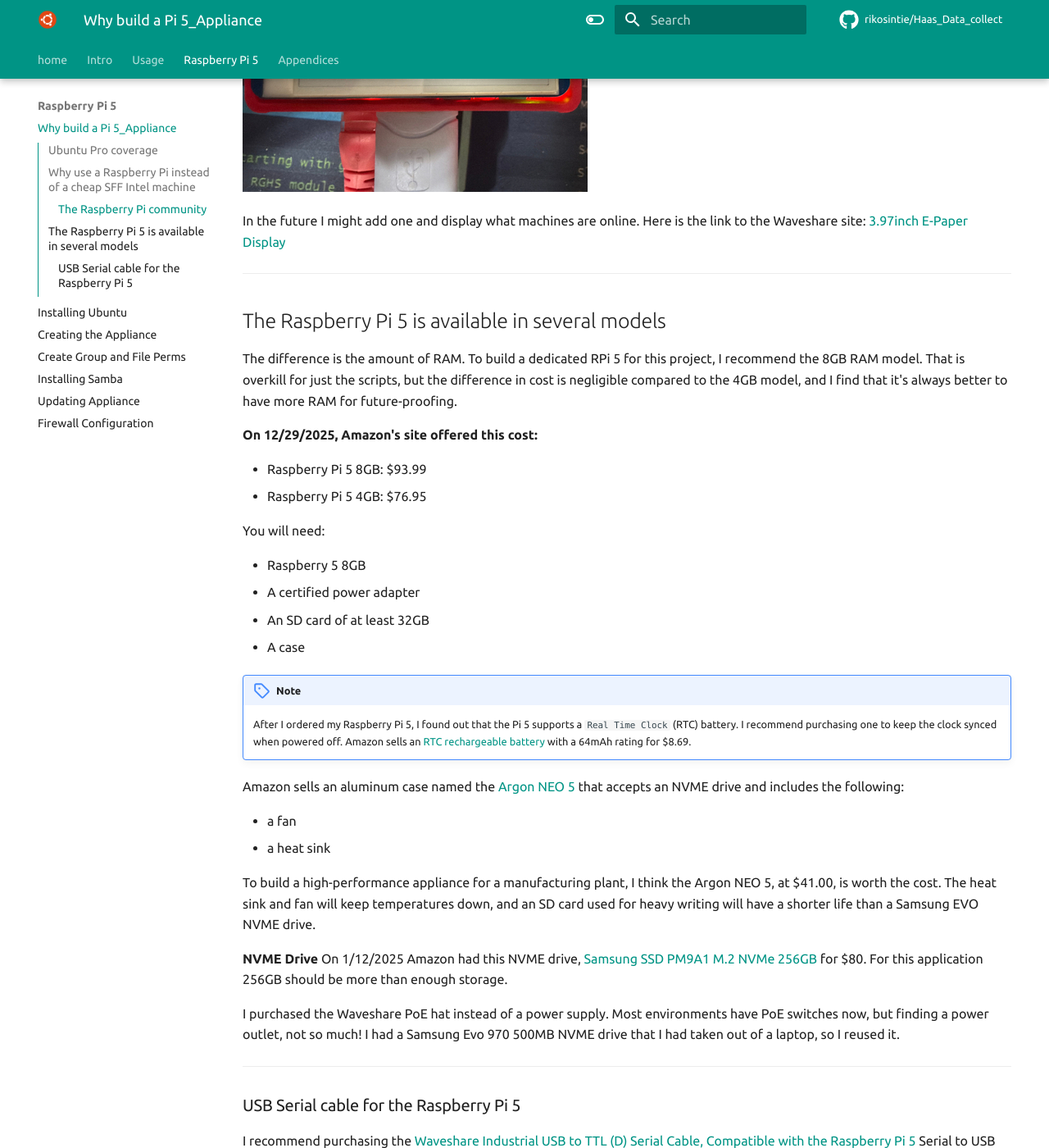
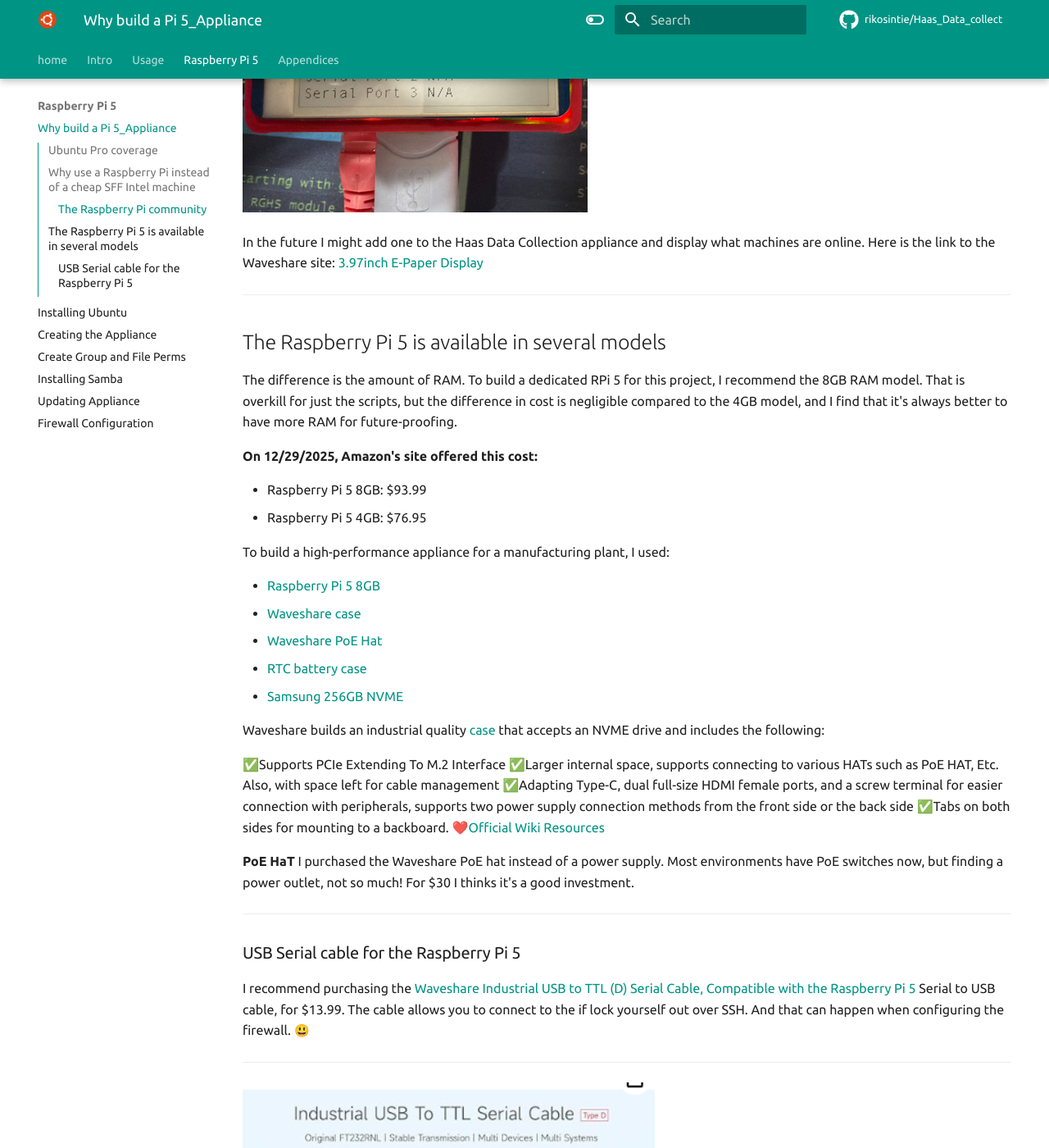
Before and after one commit to rikosintie/Haas_Data_collect, an MkDocs documentation site: the page built from docs/build_pi_5_appliance/why_pi_5_appliance.md, in a window 1280 px wide and 1400 px high, scrolled down 3202 px. Shown: the whole window at 82% size. Built offline with MkDocs 1.6.1 and Material for MkDocs 9.7.7, drawn with Linux system fonts in a browser that asks for light colours; emoji names are drawn with the system emoji font; some web fonts are replaced; comment, search, counter and statistics services are not loaded; some of the changed text lies outside the part shown.

Commit message:
Git Title: formatting for clarity

```diff
--- a/docs/build_pi_5_appliance/why_pi_5_appliance.md
+++ b/docs/build_pi_5_appliance/why_pi_5_appliance.md
@@ -41,7 +41,7 @@
 
 ## Why use a Raspberry Pi instead of a cheap SFF Intel machine
 
-Raspberry Pis have become popular for industrial applications. They are inexpensive, reliable and have a massive community of blogs, YouTube videos, and magazine articles supporting them.
+Raspberry Pis have become popular for industrial applications. They are inexpensive, reliable, and have a massive community of blogs, YouTube videos, and magazine articles supporting them. Here is a link to [Raspberry Pi for Industry](https://www.raspberrypi.com/for-industry/) on the official Raspberry Pi site.
 
 If you have never seen Raspberry Pi 5s in the industrial and manufacturing spaces, here are couple of example companies:
 
@@ -67,18 +67,18 @@
 Finally, Waveshare makes great [e-paper displays](https://www.waveshare.com/product/displays/e-paper/3.97inch-e-paper-hat-plus.htm) for the Pi. I built a serial console server using a Pi Zero W and a Waveshare display. On startup:
 
 - Shows me the IP addresses it got
-- Shows the MFG-S/N of the USB serial adapters that are connected.
-- If it gets internet access, it emails my `gmail` account it the address.
+- Displays the MFG-S/N of the USB serial adapters that are connected.
+- If it gets internet access, it emails the address to my `Gmail` account.
 
 The email is handy if the console is in a rack up high and you can't see the display. Waveshare provides a Python library to talk to the display, and there are tons of YouTube videos and blogs on coding it..
 
-Here is a photo of my Pi Zero 2 W serial console. It has a PoE hat so that I can just plug it into a switch, and it's ready to go. It has one FTDI serial cable connected. The `P 2003` means that I telnet to port 2003 to console to the device it's connected to.
+Here is a photo of my Pi Zero 2 W serial console. It has a PoE hat; I can plug it into a PoE switch, and it's ready to go. In the photo, one FTDI serial cable is connected. The P 2003 means that I telnet to port 2003 to connect to the device it's connected to.
 
 ----------------------------------------------------------------
 
 ![screenshot](img/pi.resized.jpg)
 
-In the future I might add one and display what machines are online. Here is the link to the Waveshare site: [3.97inch E-Paper Display](https://www.waveshare.com/product/displays/e-paper/epaper-2/3.97inch-e-paper-hat-plus.htm)
+In the future I might add one to the Haas Data Collection appliance and display what machines are online. Here is the link to the Waveshare site: [3.97inch E-Paper Display](https://www.waveshare.com/product/displays/e-paper/epaper-2/3.97inch-e-paper-hat-plus.htm)
 
 ----------------------------------------------------------------
 
@@ -91,27 +91,24 @@
 - Raspberry Pi 5 8GB: $93.99
 - Raspberry Pi 5 4GB: $76.95
 
-You will need:
+To build a high-performance appliance for a manufacturing plant, I used:
 
-- Raspberry 5 8GB
-- A certified power adapter
-- An SD card of at least 32GB
-- A case
+- [Raspberry Pi 5 8GB](https://www.amazon.com/dp/B0CK2FCG1K?ref=fed_asin_title)
+- [Waveshare case](https://www.amazon.com/dp/B0D97VK1VW?ref=fed_asin_title)
+- [Waveshare PoE Hat](https://www.amazon.com/dp/B0CR1JGP1Z?ref=fed_asin_title)
+- [RTC battery case](https://www.amazon.com/dp/B0CRKQ2MG1?ref=fed_asin_title)
+- [Samsung 256GB NVME](https://www.amazon.com/Samsung-SSD-PM9A1-NVMe-256GB/dp/B0BVKYN245)
 
-!!! Note
-    After I ordered my Raspberry Pi 5, I found out that the Pi 5 supports a `Real Time Clock` (RTC) battery. I recommend purchasing one to keep the clock synced when powered off. Amazon sells an [RTC rechargeable battery](https://www.amazon.com/XYGStudy-Raspberry-Recharging-Connector-RTC-Battery-B/dp/B0CR76SM52) with a 64mAh rating for $8.69.
+Waveshare builds an industrial quality [case](https://www.amazon.com/dp/B0D97VK1VW?ref=fed_asin_title) that accepts an NVME drive and includes the following:
 
-Amazon sells an aluminum case named the [Argon NEO 5](https://www.amazon.com/dp/B0CRH8V95R?ref=fed_asin_title) that accepts an NVME drive and includes the following:
+✅Supports PCIe Extending To M.2 Interface
+✅Larger internal space, supports connecting to various HATs such as PoE HAT, Etc. Also, with space left for cable management
+✅Adapting Type-C, dual full-size HDMI female ports, and a screw terminal for easier connection with peripherals, supports two power supply connection methods from the front side or the back side
+✅Tabs on both sides for mounting to a backboard.
+❤️[Official Wiki Resources](https://www.amazon.com/stores/page/46D67D8E-DEF3-4032-A289-5C72C3DC78BE)
 
-- a fan
-- a heat sink
-
-To build a high-performance appliance for a manufacturing plant, I think the Argon NEO 5, at $41.00, is worth the cost. The heat sink and fan will keep temperatures down, and an SD card used for heavy writing will have a shorter life than a Samsung EVO NVME drive.
-
-**NVME Drive**
-On 1/12/2025 Amazon had this NVME drive, [Samsung SSD PM9A1 M.2 NVMe 256GB](https://www.amazon.com/Samsung-SSD-PM9A1-NVMe-256GB/dp/B0BVKYN245) for $80. For this application 256GB should be more than enough storage.
-
-I purchased the Waveshare PoE hat instead of a power supply. Most environments have PoE switches now, but finding a power outlet, not so much! I had a Samsung Evo 970 500MB NVME drive that I had taken out of a laptop, so I reused it.
+**PoE HaT**
+I purchased the Waveshare PoE hat instead of a power supply. Most environments have PoE switches now, but finding a power outlet, not so much! For $30 I thinks it's a good investment.
 
 ----------------------------------------------------------------
 
```
